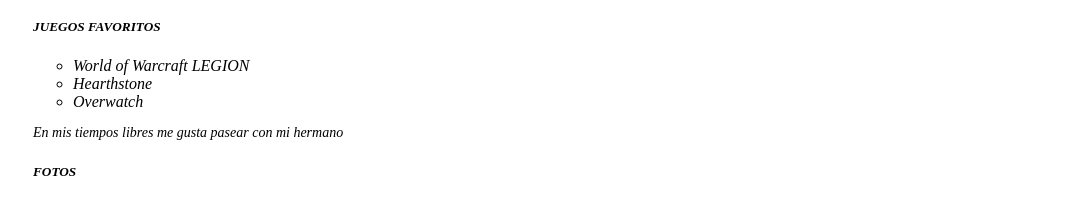
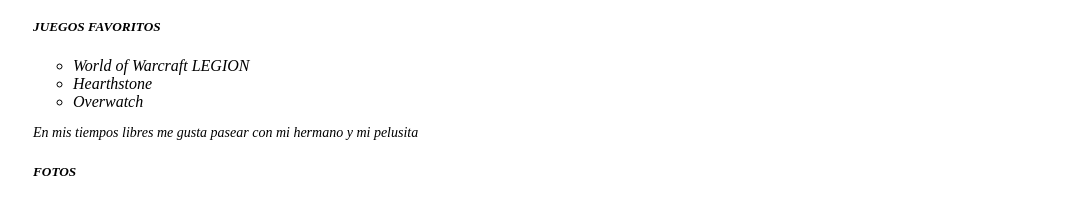
Before and after one commit to tatilq/MiPrimeraPaginaWeb, a plain HTML site: page index.html in a window 1280 px wide. Shown: the part 1912-2112 px from the top of the page, without its empty margins (15-1096 px from the left). Drawn offline with Linux system fonts and the light colour scheme.

Commit message:
aumente palabras

```diff
--- a/index.html
+++ b/index.html
@@ -54,7 +54,7 @@
       <li>Hearthstone</li>
       <li>Overwatch</li>
    </ul>
-<p>En mis tiempos libres me gusta pasear con mi hermano</p>
+<p>En mis tiempos libres me gusta pasear con mi hermano y mi pelusita</p>
 <h5>FOTOS</h5>
 <p style="text-align:center;">
 <img src="IMAGES/lizet/12307526_10208448347831872_3103767693128228747_o.jpg" width=800px height=500px>
```
